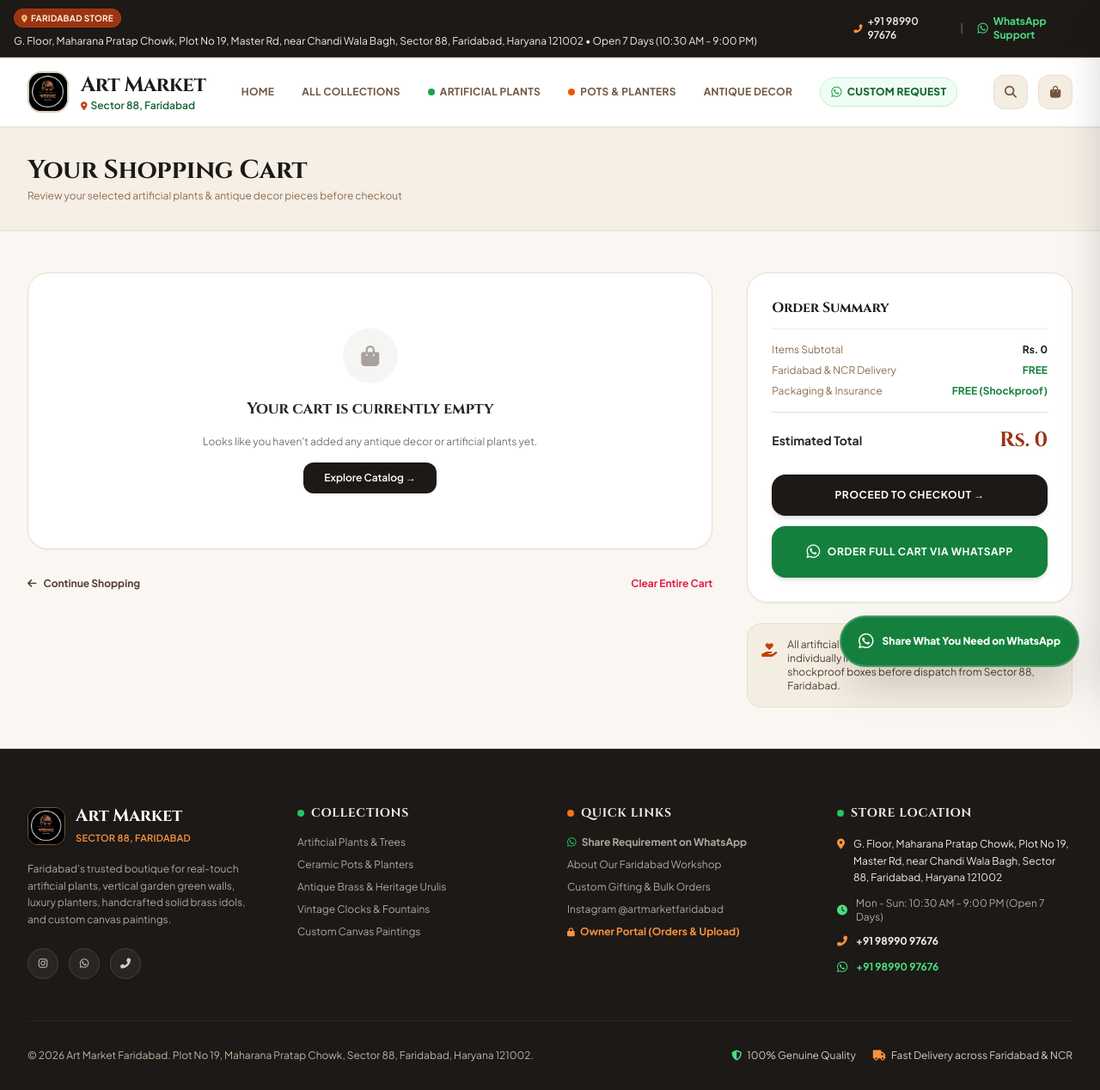
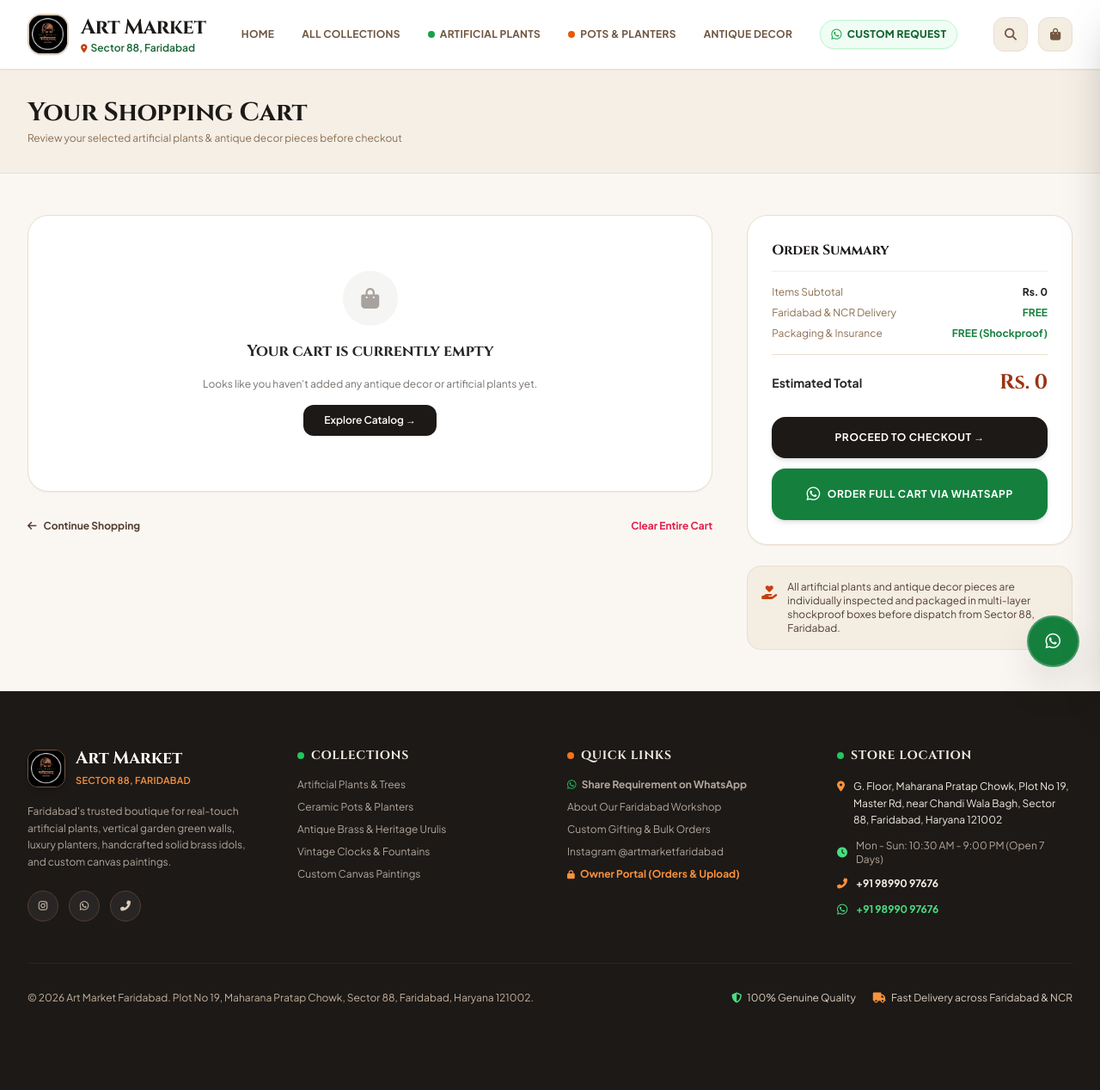
Before and after one commit to Kirti-Chaprana07/art-market-faridabad, a Django app: page /cart/ in a window 1280 px wide. Shown: the whole page at 86% size. After the commit the page ends 1168 px from the top, so only its background shows below. Run offline with Django 5.2, Linux system fonts and the light colour scheme; some libraries are stand-ins or nearby versions; some web fonts are replaced.

Commit message:
Remove top announcement ticker bar

```diff
--- a/templates/base.html
+++ b/templates/base.html
@@ -84,29 +84,6 @@
     <link rel="stylesheet" href="/static/css/styles.css">
 </head>
 <body class="bg-[#faf7f2] text-walnut-900 font-sans antialiased flex flex-col min-h-screen selection:bg-terracotta-700 selection:text-white">
-
-    <!-- TOP ANNOUNCEMENT TICKER -->
-    <div class="bg-walnut-950 text-sand-200 text-xs py-2.5 px-4 border-b border-walnut-800 relative z-50">
-        <div class="max-w-7xl mx-auto flex flex-col sm:flex-row justify-between items-center gap-2 text-center sm:text-left">
-            <div class="flex items-center gap-2 flex-wrap justify-center sm:justify-start">
-                <a href="{{ STORE_MAP_URL }}" target="_blank" class="inline-flex items-center px-2 py-0.5 rounded-full text-[10px] font-bold bg-terracotta-800 hover:bg-terracotta-700 text-terracotta-100 border border-terracotta-700/60 tracking-wide uppercase transition-colors" title="Pin Address on Google Maps">
-                    <i class="fas fa-map-marker-alt text-[9px] mr-1 text-terracotta-300"></i> FARIDABAD STORE
-                </a>
-                <a href="{{ STORE_MAP_URL }}" target="_blank" class="text-sand-100 hover:text-white hover:underline text-[11px] sm:text-xs transition-colors">
-                    {{ STORE_ADDRESS }} &bull; Open 7 Days (10:30 AM - 9:00 PM)
-                </a>
-            </div>
-            <div class="flex items-center gap-4 text-xs font-semibold">
-                <a href="tel:{{ STORE_PHONE }}" class="hover:text-terracotta-300 text-sand-100 transition-colors flex items-center gap-1.5">
-                    <i class="fas fa-phone-alt text-[10px] text-terracotta-400"></i> {{ STORE_PHONE }}
-                </a>
-                <span class="text-walnut-700">|</span>
-                <a href="https://wa.me/{{ STORE_WHATSAPP }}?text=Hello%20Art%20Market%20Faridabad!%20I%20am%20interested%20in%20artificial%20plants%20and%20decor." target="_blank" class="hover:text-forest-300 text-forest-400 font-bold transition-colors flex items-center gap-1.5">
-                    <i class="fab fa-whatsapp text-sm"></i> WhatsApp Support
-                </a>
-            </div>
-        </div>
-    </div>
 
     <!-- MAIN NAVBAR (WARM IVORY & CRISP WALNUT) -->
     <header class="sticky top-0 z-40 bg-white/95 backdrop-blur-md border-b border-sand-200 shadow-sm transition-all duration-300" id="mainHeader">
@@ -323,7 +300,7 @@
     <div class="fixed bottom-6 right-6 z-40 flex flex-col items-end gap-3">
         <a href="https://wa.me/{{ STORE_WHATSAPP }}?text=Hello%20Art%20Market%20Faridabad!%20I%20am%20looking%20for%20home%20decor%20/%20plants.%20Here%20is%20what%20I%20need:" target="_blank" class="flex items-center gap-2.5 bg-forest-700 hover:bg-forest-800 text-white px-5 py-3.5 rounded-full text-xs font-extrabold shadow-2xl hover:scale-105 transition-all group border-2 border-white/20">
             <i class="fab fa-whatsapp text-xl"></i>
-            <span>Share What You Need on WhatsApp</span>
+
         </a>
     </div>
 
```
